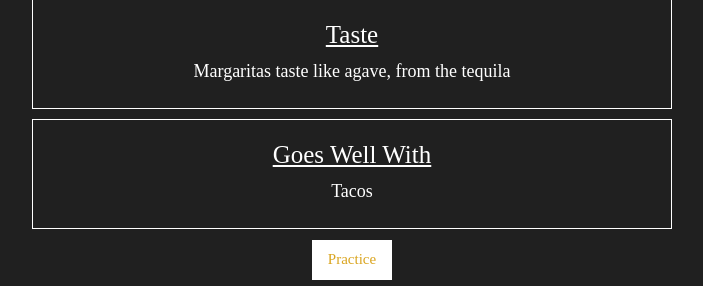
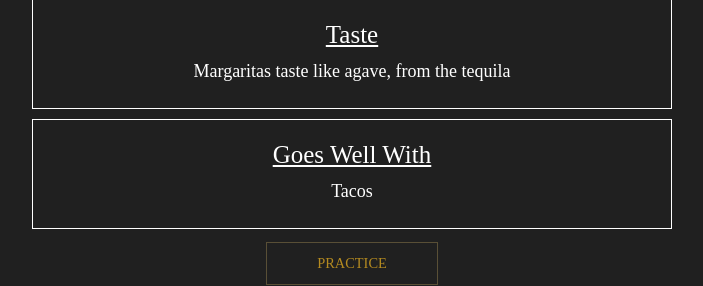
Before and after one commit to Angelica-Michaca/cocktail, a Flask app: page /learn/margarita in a window 1280 px wide. Shown: the part 771-1057 px from the top of the page, without its empty margins (288-991 px from the left). Run offline with Flask 2, Linux system fonts and the light colour scheme; some libraries are stand-ins or nearby versions.

Commit message:
added styling to buttons using golden rod hover accents

```diff
--- a/static/home.js
+++ b/static/home.js
@@ -1,6 +1,6 @@
 //This function dynamically creates the three cocktail cards on the home page
 function featureCocktails(){
-  let new_card = $("<div class = 'col-md-4 '><div class='card custom-card customHomeCard center-text'> <div class = 'ratio-images'> <img class='card-img-top' src='" + cocktails[drink]['image'] + "' alt='card image cap' /> </div> <div class='card-body'> <div class='btn-container'> <a href=" + cocktails[drink]['learnUrl'] + "><button class='btn-in-home-cards learn-drink-btn'>" + cocktails[drink]['name']+ "</button></a> <a  href=" + cocktails[drink]['quizUrl'] + "><button class='take-quiz-btn btn-in-home-cards'>Take the Quiz</button></a></div></div></div></div>")
+  let new_card = $("<div class = 'col-md-4 '><div class='card custom-card customHomeCard center-text'> <div class = 'ratio-images'> <img class='card-img-top' src='" + cocktails[drink]['image'] + "' alt='card image cap' /> </div> <div class='card-body'> <div class='btn-container'> <a href=" + cocktails[drink]['learnUrl'] + "><button class='btn-in-home-cards learn-drink-btn'>" + cocktails[drink]['name']+ "</button></a> <a  href=" + cocktails[drink]['quizUrl'] + "><button class='take-quiz-btn btn btn-in-home-cards'>Take the Quiz</button></a></div></div></div></div>")
   $(".homeDynamicCardsRow").append(new_card)
 }
 
--- a/static/main.css
+++ b/static/main.css
@@ -124,12 +124,12 @@
             border-radius: 0%;
         }
 
-        .practice-btn{
+        /* .practice-btn{
             margin: auto;
             background-color: white;
             border-color: white;
             color: black;
-        }
+        } */
 
         .gap-3{
             margin: 10px;
@@ -250,7 +250,7 @@
 
         .btn-container{
             margin-top: -2.5rem;
-            background-color: rgb(218, 165, 32);
+            /* background-color: rgb(218, 165, 32); */
         }
 
         .btn-in-home-cards{
@@ -264,6 +264,10 @@
         }
 
 
+
+
+
+
         .learn-drink-btn{
             color: black;
             background-color: white;
@@ -273,13 +277,56 @@
 
         }
 
-        .take-quiz-btn{
+        /* .take-quiz-btn{
             color: white;
             background-color: rgb(32, 32, 32)
             ;
             border-color: white;
 
-        }
+        } */
+
+        .btn {
+            /* display: inline-block; */
+            outline: none;
+            background: transparent;
+            text-transform: uppercase;
+            font-weight: 500;
+            font-style: normal;
+            font-size: 0.900rem;
+            /* letter-spacing: 0.3em; */
+            color: rgba(218,165,32,0.8);
+            border-radius: 0;
+            /* padding: 18px 80px 20px; */
+            transition: all 0.7s ease-out;
+            background: linear-gradient(270deg, rgba(218,165,32,1), rgba(218,165,32,0.1), rgba(34,34,34,0), rgba(34,34,34,0));
+            background-position: 1% 50%;
+            background-size: 300% 300%;
+            text-decoration: none;
+            /* margin: 0.625rem; */
+            border: none;
+            border: 1px solid rgba(223,190,106,0.3);
+          }
+
+          .btn:hover {
+            color: #fff;
+            border: 1px solid rgba(223,190,106,0);
+            color: $white;
+            background-position: 99% 50%;
+          }
+
+
+
+
+
+        /* .btn:hover {
+            color: #fff;
+            border: 1px solid rgba(223,190,106,0);
+            color: $white;
+            background-position: 99% 50%;
+          } */
+
+
+
 
         /*****Video on learn page***/
 
@@ -404,6 +451,10 @@
       }
 
       .practiceButton {
+          margin-top: .5rem;
+          padding: 10px 50px;
+      }
+      /* .practiceButton {
         display: block;
         height: 40px;
         width: 5rem;
@@ -412,7 +463,7 @@
         font-family: italiana;
         border-radius: 0%;
         color:rgb(218, 165, 32);
-      }
+      } */
 
         .quizResultDrinkImage{
             display: block;
--- a/templates/learn.html
+++ b/templates/learn.html
@@ -157,9 +157,7 @@
   <!--Practice button -->
   <div class="row button-width justify-content-center">
     <a class="practice-button" href="http://127.0.0.1:5000/practice/{{name}}"
-      ><button type="button" class="btn btn-primary practiceButton">
-        Practice
-      </button></a
+      ><button type="button" class="btn practiceButton">Practice</button></a
     >
   </div>
 </html>
```
